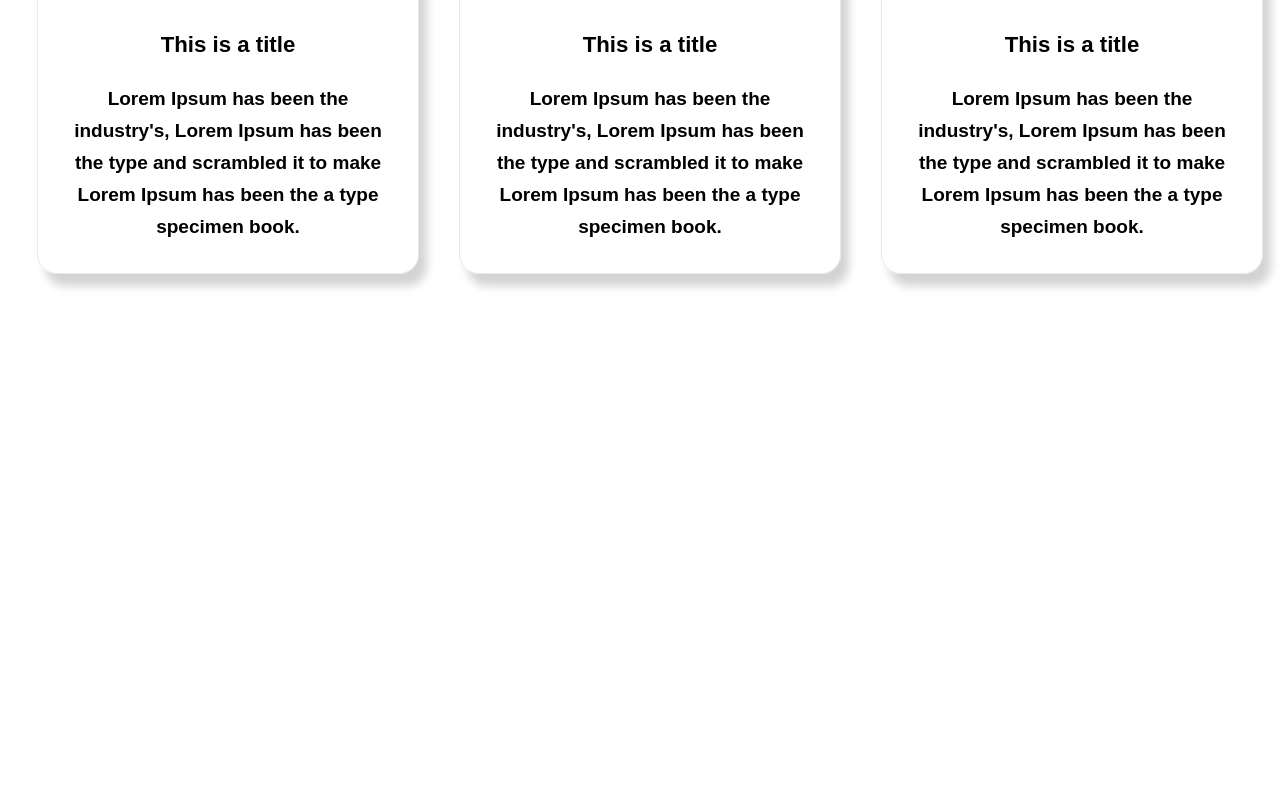
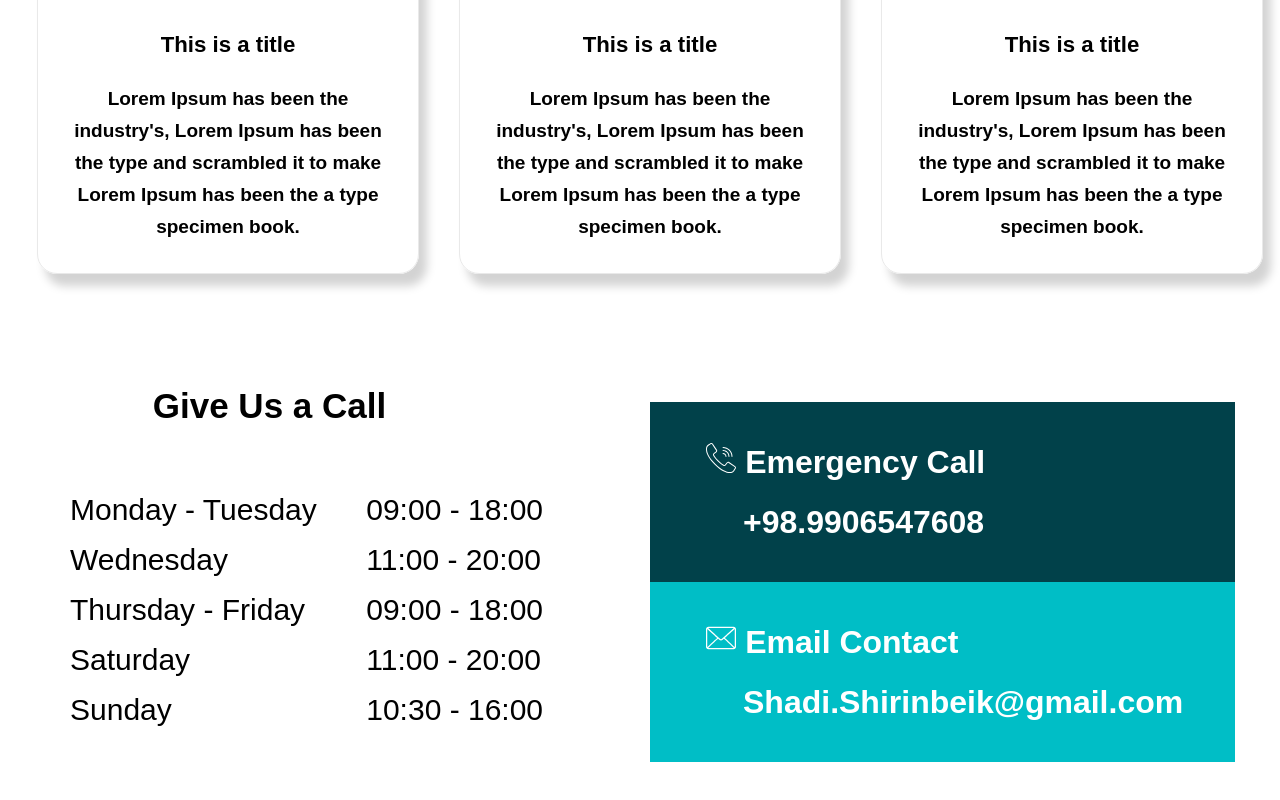
Before and after one commit to ShadiShirinbeik/Central-Veterinary-Hospital, a plain HTML site: page index.html in a window 1280 px wide. Shown: the part 1538-2338 px from the top of the page. Before the commit the page ends 1872 px from the top, so only its background shows below. Drawn offline with Linux system fonts and the light colour scheme.

Commit message:
fix information box

```diff
--- a/index.html
+++ b/index.html
@@ -64,6 +64,37 @@
                 </div>
             </div>
         </div>
+        <div class="information-box">
+            <div class="information-box-left">
+                <h1 class="give-us-a-call">Give Us a Call</h1>
+                <ul class="days-of-the-week">
+                    <li>Monday - Tuesday</li>
+                    <li>Wednesday</li>
+                    <li>Thursday - Friday</li>
+                    <li>Saturday</li>
+                    <li>Sunday</li>
+                </ul>
+                <ul class="times-of-the-week">
+                    <li>09:00 - 18:00</li>
+                    <li>11:00 - 20:00</li>
+                    <li>09:00 - 18:00</li>
+                    <li>11:00 - 20:00</li>
+                    <li>10:30 - 16:00</li>
+                </ul>
+            </div>
+            <div class="information-box-right">
+                <div class="emergency-call bold">
+                    <img src="images/phone.svg" alt="phone" class="phone-logo" width="30">
+                    <span>Emergency Call</span><br />
+                    <span class="phone-number">+98.9906547608</span>
+                </div>
+                <div class="email-contact bold">
+                    <img src="images/mail.svg" alt="mail-logo" class="mail-logo" width="30">
+                    <span>Email Contact</span><br />
+                    <span class="email">Shadi.Shirinbeik@gmail.com</span>
+                </div>
+            </div>
+        </div>
         <br><br><br>
     </div>
 </body>
--- a/style.css
+++ b/style.css
@@ -136,3 +136,50 @@ div a.gallery-box-title:hover:after {
 div a.gallery-box-title:hover {
     color: #342f31;
 }
+.information-box {
+    display: flex;
+    justify-content: center;
+}
+.information-box-left {
+    width: 45%;
+    margin-top: 5%;
+}
+.days-of-the-week {
+    display: inline-block;
+    line-height: 50px;
+    font-size: 30px;
+    padding: 5px;
+}
+.times-of-the-week {
+    display: inline-block;
+    line-height: 50px;
+    font-size: 30px;
+}
+.give-us-a-call {
+    padding-left: 15%;
+    font-size: 35px;
+}
+.information-box-right {
+    width: 45%;
+    margin-top: 8%;
+}
+.emergency-call {
+    background-color: rgb(1,65,74);
+    color: white;
+    padding: 30px;
+    line-height: 60px;
+    font-size: 32px;
+}
+.email-contact {
+    background-color: rgb(0,190,198);
+    color: white;
+    padding: 30px;
+    line-height: 60px;
+    font-size: 32px;
+}
+.phone-logo, .mail-logo {
+    margin-left: 5%;
+}
+.phone-number, .email {
+    padding-left: 12%;
+}
```
Also changed, not shown: images/mail.svg (added), images/phone.svg (added).
